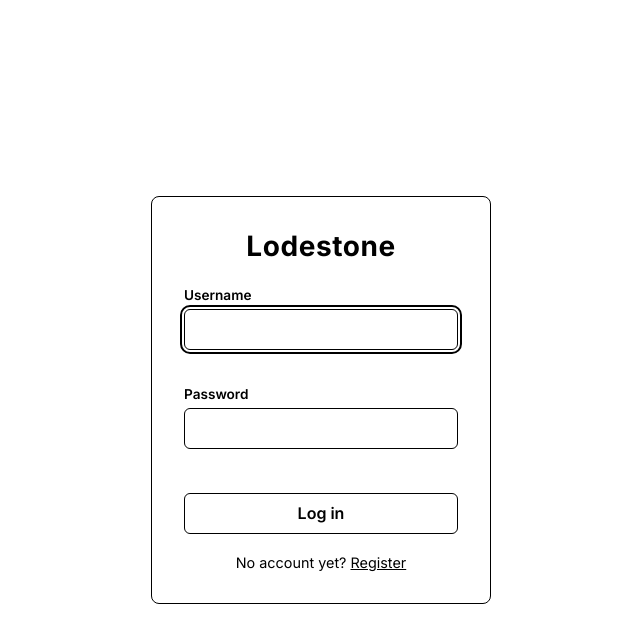
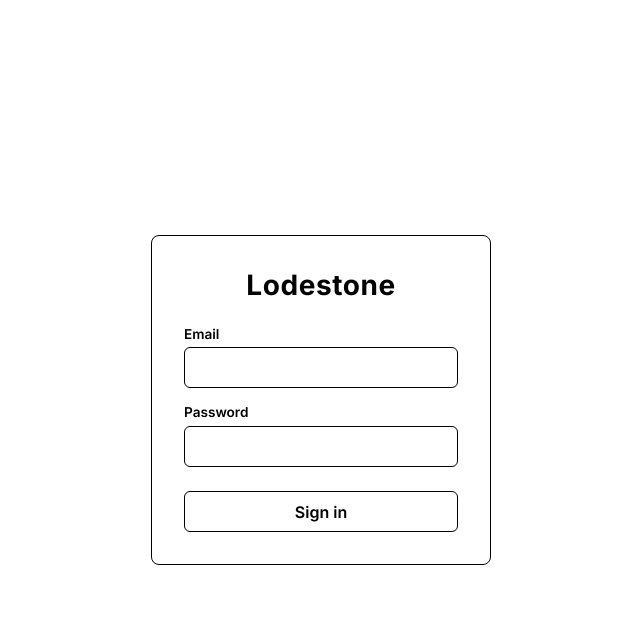
Before and after one commit to lodestone-dev-org/lodestone, a Flask app: page /login in a window 1280 px wide. Shown: the top 643 px of the page, without its empty margins (319-959 px from the left). Run offline with Flask 3, Linux system fonts and the light colour scheme.

Commit message:
made some changes to login

```diff
--- a/templates/login.html
+++ b/templates/login.html
@@ -14,22 +14,22 @@
         {% for message in get_flashed_messages() %}
             <p class="flash">{{ message }}</p>
         {% endfor %}
-
-        <form action="{{ url_for('login') }}" method="post">
-            <label for="username">Username</label>
-            <input type="text" id="username" name="username" required autofocus>
-
-            <br><br>
-
-            <label for="password">Password</label>
-            <input type="password" id="password" name="password" required>
-
-            <br><br>
-
-            <button type="submit">Log in</button>
-        </form>
-
-        <p>No account yet? <a href="{{ url_for('register') }}">Register</a></p>
+<form>
+  <div class="row mb-3">
+    <label for="inputEmail3" class="col-sm-2 col-form-label">Email</label>
+    <div class="col-sm-10">
+      <input type="email" class="form-control" id="inputEmail3">
+    </div>
+  </div>
+  <div class="row mb-3">
+    <label for="inputPassword3" class="col-sm-2 col-form-label">Password</label>
+    <div class="col-sm-10">
+      <input type="password" class="form-control" id="inputPassword3">
+    </div>
+  </div>
+  </div>
+  <button type="submit" class="btn btn-primary">Sign in</button>
+</form>
     </main>
 </body>
 </html>
```
Also changed, not shown: 1 other file.
